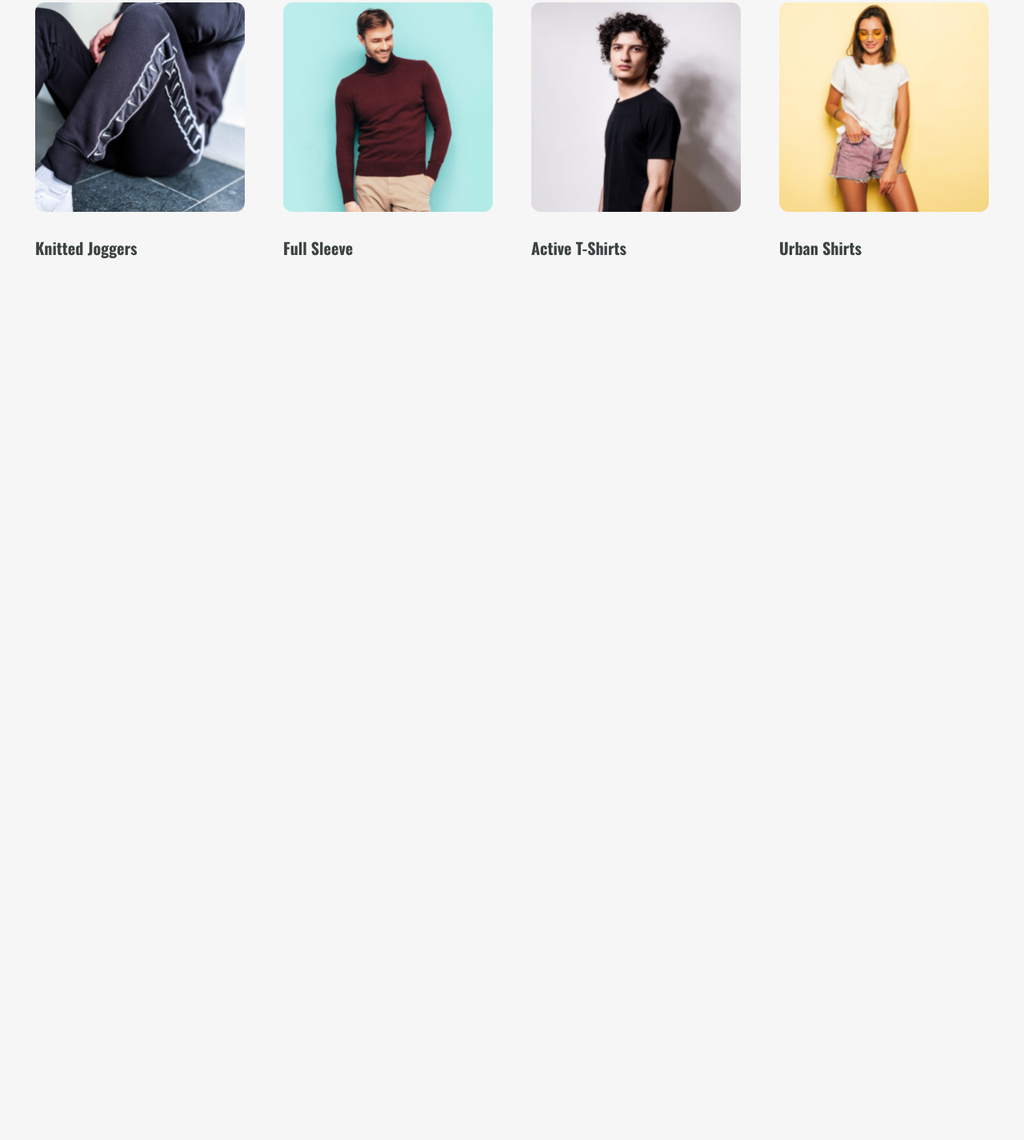
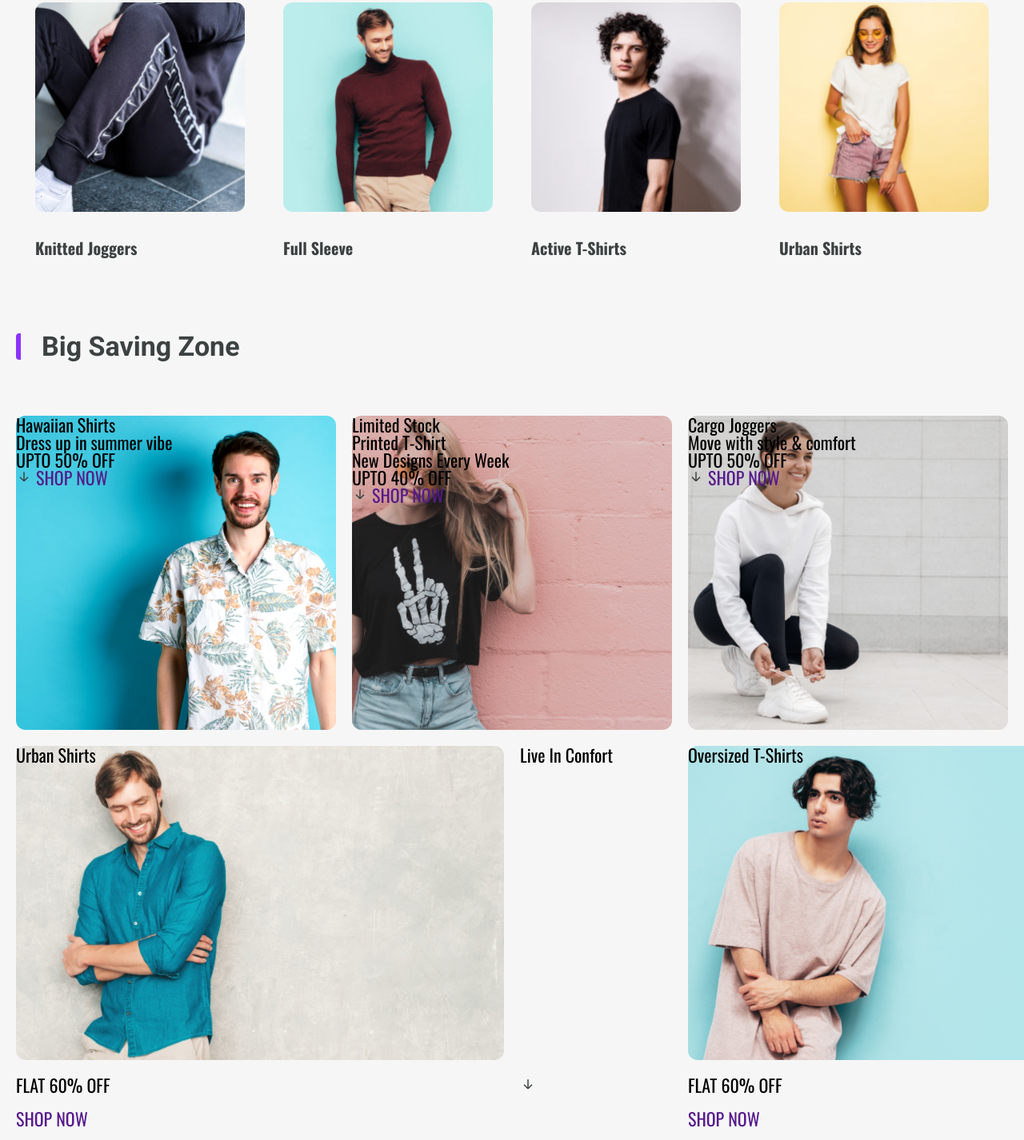
Before and after one commit to Zeptorqyiad/Euphoria, a plain HTML site: page index.html in a window 1280 px wide. Shown: the part 1275-2701 px from the top of the page at 80% size. Before the commit the page ends 1692 px from the top, so only its background shows below. Drawn offline with nearby package versions, Linux system fonts and the light colour scheme.

Commit message:
Started with work Saving Zone section and responsive

```diff
--- a/#Sourse/Layouts/_shop.scss
+++ b/#Sourse/Layouts/_shop.scss
@@ -190,7 +190,8 @@
 	flex-direction: column;
 	gap: 70px;
 }
-.arrival__wrapper-text p {
+.arrival__wrapper-text,
+.wrapper__text {
 	color: var(--dark-color);
 	font-family: $ff2;
 	font-size: 34px;
@@ -228,3 +229,91 @@
 	text-align: left;
 }
 // =================Arrival Media====================//
+
+@media (max-width: 1129.98px) {
+	.arrival__content {
+		display: flex;
+		flex-wrap: wrap;
+		justify-content: stretch;
+		justify-content: center;
+		gap: 20px;
+	}
+}
+
+// =================Saving Zone====================//
+
+.saving-zone {
+	margin-bottom: 100px;
+}
+
+.saving-zone__content {
+	display: flex;
+	flex-direction: column;
+	gap: 70px;
+}
+.saving-zone__grid {
+	display: grid;
+	grid-template-columns: 1fr 1fr 1fr;
+	grid-template-rows: repeat(2, 393px);
+	gap: 20px;
+	grid-auto-flow: row;
+	grid-template-areas:
+		"A B C"
+		"D D E";
+}
+
+.zone-item-top-1 {
+	grid-area: A;
+	width: 400px;
+	height: 393px;
+	background-image: url("../../assets/image/Shop/1.png");
+	background-repeat: no-repeat;
+	background-position: 0 0;
+	background-size: contain;
+}
+
+.zone-item-top-2 {
+	grid-area: B;
+	width: 400px;
+	height: 393px;
+	background-image: url("../../assets/image/Shop/2.png");
+	background-repeat: no-repeat;
+	background-position: 0 0;
+	background-size: contain;
+}
+
+.zone-item-top-3 {
+	grid-area: C;
+	width: 400px;
+	height: 393px;
+	background-image: url("../../assets/image/Shop/3.png");
+	background-repeat: no-repeat;
+	background-position: 0 0;
+	background-size: contain;
+}
+
+.zone-item-bottom {
+	display: grid;
+	grid-area: D;
+	grid-template-columns: repeat(2, 610px);
+	grid-template-rows: 393px;
+	gap: 20px;
+	grid-auto-flow: row;
+	grid-template-areas: ". .";
+}
+.bottom-first {
+	grid-area: D;
+	background-image: url("../../assets/image/Shop/4.png");
+	background-repeat: no-repeat;
+	background-position: 0 0;
+	background-size: contain;
+}
+.bottom-second {
+	grid-area: E;
+	background-image: url("../../assets/image/Shop/5.png");
+	background-repeat: no-repeat;
+	background-position: 0 0;
+	background-size: contain;
+}
+
+// =================Saving Zone Media====================//
--- a/index.html
+++ b/index.html
@@ -105,9 +105,9 @@
 			</section>
 			<section class="arrival">
 				<div class="arrival__container">
-					<div class="arrival__wrapper-text">
-						<p>New Arrival</p>
-					</div>
+					<p class="arrival__wrapper-text wrapper__text">
+						New Arrival
+					</p>
 					<div class="arrival__content">
 						<a href="" class="arrival__column">
 							<img src="./assets/image/Shop/Knitted.png" alt="Knitted Joggers" class="arrival-image">
@@ -128,6 +128,51 @@
 					</div>
 				</div>
 			</section>
+			<section class="saving-zone">
+				<div class="saving-zone__container">
+					<div class="saving-zone__content">
+						<p class="wrapper__text">Big Saving Zone</p>
+						<ul class="saving-zone__grid">
+							<li class="grid-item zone-item-top-1">
+								<div class="grid-item-zone__title">Hawaiian Shirts</div>
+								<div class="grid-item-zone__text">Dress up in summer vibe</div>
+								<div class="grid-item-zone__price">UPTO 50% OFF</div>
+								<img class="white-arrow-down" src="./assets/icon/arrow_down.svg" alt="arrow_down">
+								<a class="grid-item-zone__btn" href="">SHOP NOW</a>
+							</li>
+							<li class="grid-item zone-item-top-2">
+								<div class="grid-item__limited">Limited Stock</div>
+								<div class="grid-item__title">Printed T-Shirt</div>
+								<div class="grid-item-zone__text">New Designs Every Week</div>
+								<div class="grid-item-zone__price">UPTO 40% OFF</div>
+								<img class="white-arrow-down" src="./assets/icon/arrow_down.svg" alt="arrow_down">
+								<a class="grid-item-zone__btn" href="">SHOP NOW</a>
+							</li>
+							<li class="grid-item zone-item-top-3">
+								<div class="grid-item__title">Cargo Joggers</div>
+								<div class="grid-item-zone__text">Move with style & comfort</div>
+								<div class="grid-item-zone__price">UPTO 50% OFF</div>
+								<img src="./assets/icon/arrow_down.svg" alt="arrow_down">
+								<a class="grid-item-zone__btn" href="">SHOP NOW</a>
+							</li>
+							<li class="grid-item zone-item-bottom bottom-first">
+								<div class="grid-item__title">Urban Shirts</div>
+								<div class="grid-item-zone__text">Live In Confort</div>
+								<div class="grid-item-zone__price">FLAT 60% OFF</div>
+								<img src="./assets/icon/arrow_down.svg" alt="arrow_down">
+								<a class="grid-item-zone__btn" href="">SHOP NOW</a>
+							</li>
+							<li class="grid-item zone-item-bottom bottom-second">
+								<div class="grid-item__title">Oversized T-Shirts</div>
+								<div class="grid-item-zone__text">Street Style Icon</div>
+								<div class="grid-item-zone__price">FLAT 60% OFF</div>
+								<img src="./assets/icon/arrow_down.svg" alt="arrow_down">
+								<a class="grid-item-zone__btn" href="">SHOP NOW</a>
+							</li>
+						</ul>
+					</div>
+				</div>
+			</section>
 		</main>
 	</div>
 	<script src="https://cdn.jsdelivr.net/npm/swiper@10/swiper-bundle.min.js"></script>
```
Also changed, not shown: assets/image/Shop/1.png (added), assets/image/Shop/2.png (added), assets/image/Shop/3.png (added), assets/image/Shop/4.png (added), assets/image/Shop/5.png (added), css/style.css.
